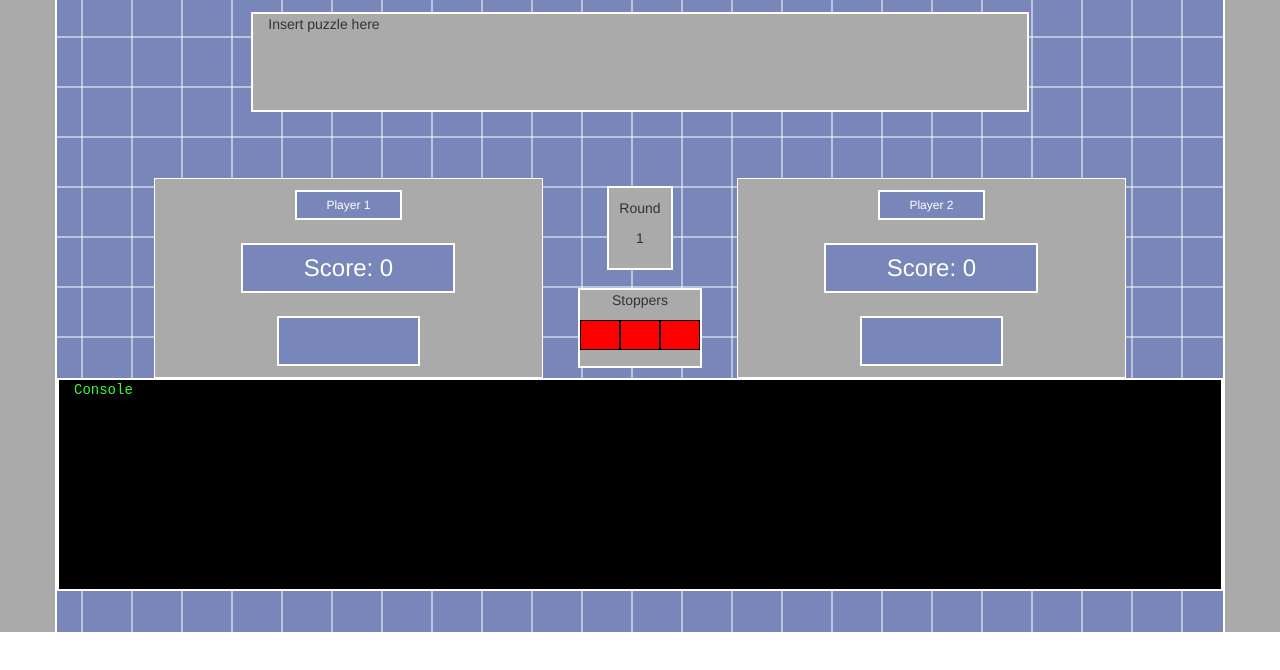
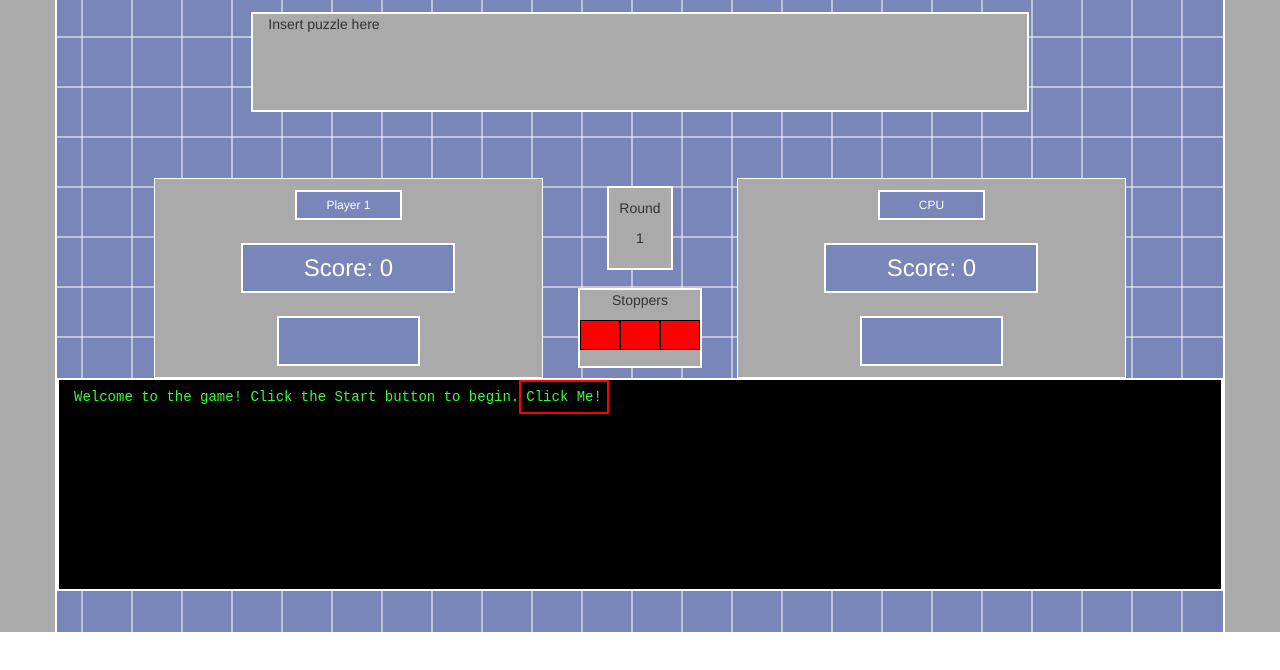
Before and after one commit to Fleury14/scrabble, a plain HTML site: page index.html in a window 1280 px wide. Shown: the part 88-758 px from the top of the page. Drawn offline with nearby package versions, Linux system fonts and the light colour scheme.

Commit message:
finished player 1 name input... sorta

```diff
--- a/css/styles.css
+++ b/css/styles.css
@@ -124,6 +124,8 @@
   height: 100px;
 }
 
+/*Console Styles */
+
 .console-background {
   background-color: #000;
   color: #33ff33;
@@ -131,3 +133,9 @@
   height: 213px;
   border: 2px solid #fff;
 }
+
+.continue-button {
+  background-color: #000;
+  border: 2px solid #ff0000;
+  padding: 5px;
+}
--- a/index.html
+++ b/index.html
@@ -24,7 +24,7 @@
       <div class="row player-row"> <!-- Begin player row -->
         <div class="col-xs-4 col-xs-offset-1 player-background flex-container align-center"> <!-- Begin Player 1 container -->
           <div class="player-name flex-container justify-center align-center"> <!-- Begin Name container -->
-            <p>Player 1</p>
+            <p id="player-1-name">Player 1</p>
           </div> <!-- End name container -->
           <div class="player-score flex-container justify-center align-center"> <!-- Begin score container -->
             <p>Score: 0</p>
@@ -54,7 +54,7 @@
         </div> <!-- End middle area -->
         <div class="col-xs-4 player-background flex-container align-center"> <!-- Begin Player 2 container -->
           <div class="player-name flex-container justify-center align-center"> <!-- Begin Name container -->
-            <p>Player 2</p>
+            <p>CPU</p>
           </div> <!-- End name container -->
           <div class="player-score flex-container justify-center align-center"> <!-- Begin score container -->
             <p>Score: 0</p>
@@ -69,7 +69,7 @@
       </div> <!-- End Player Row -->
       <div class="row"> <!-- Begin console row -->
         <div class="col-xs-12 console-background"> <!-- Begin console container -->
-          <p>Console</p>
+          <p id="console">Console</p>
         </div> <!-- End console container -->
       </div> <!-- End console row -->
     </div> <!-- End blue tile bg container -->
--- a/js/script.js
+++ b/js/script.js
@@ -0,0 +1,21 @@
+// Introduction
+document.getElementById('console').innerHTML = 'Welcome to the game! Click the Start button to begin.'
+
+// Insert .continue button to initiate game
+var insertedElement = document.createElement('button');
+var console = document.getElementById('console');
+insertedElement.setAttribute('class', 'continue-button');
+insertedElement.setAttribute('onclick', 'beginGame()');
+insertedElement.innerHTML = "Click Me!";
+console.appendChild(insertedElement);
+
+// This happens once the first continue button is clicked
+function beginGame() {
+  console.innerHTML = "Game commencing...";
+
+// Prompt player name
+  let player1Name = prompt('Please input your name');
+
+// and change it in the HTML
+  document.getElementById('player-1-name').innerHTML = player1Name;
+}
```
